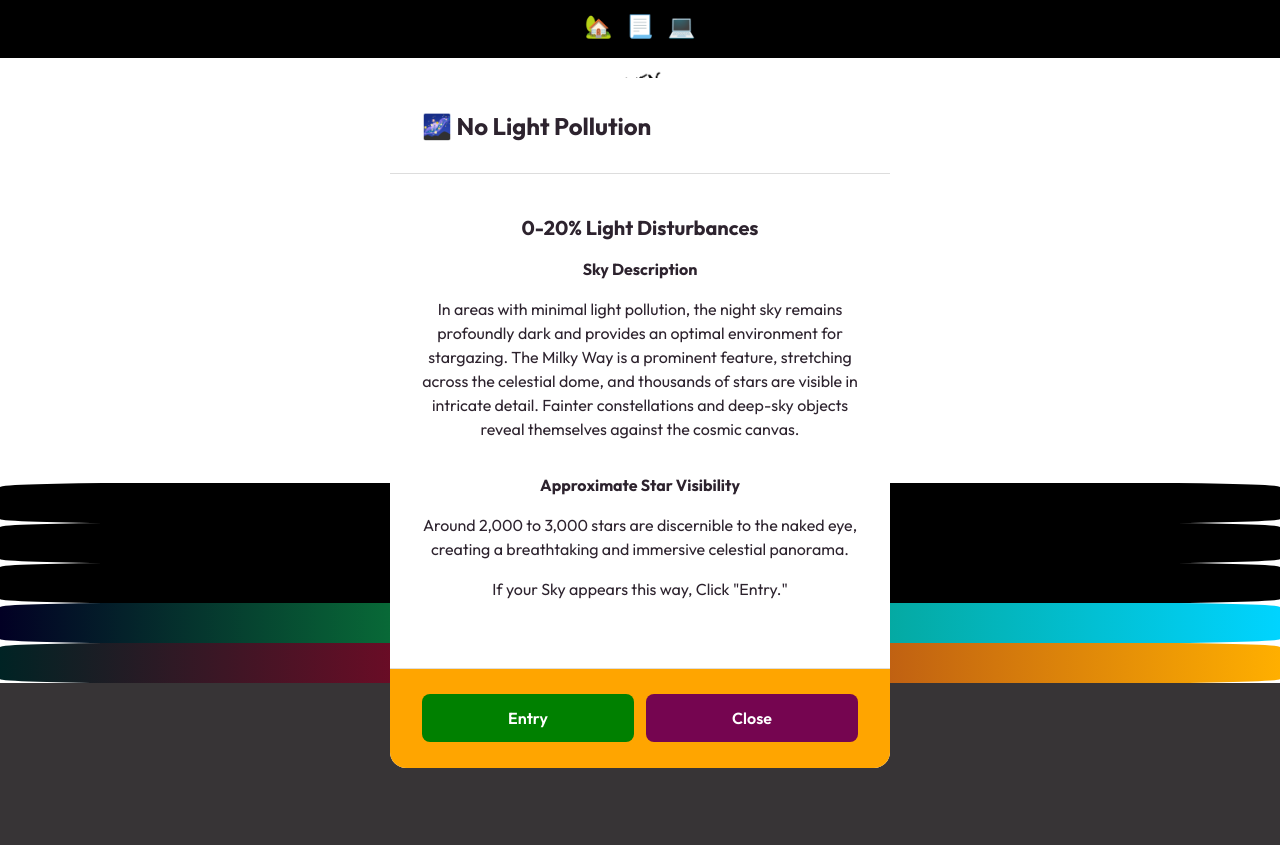
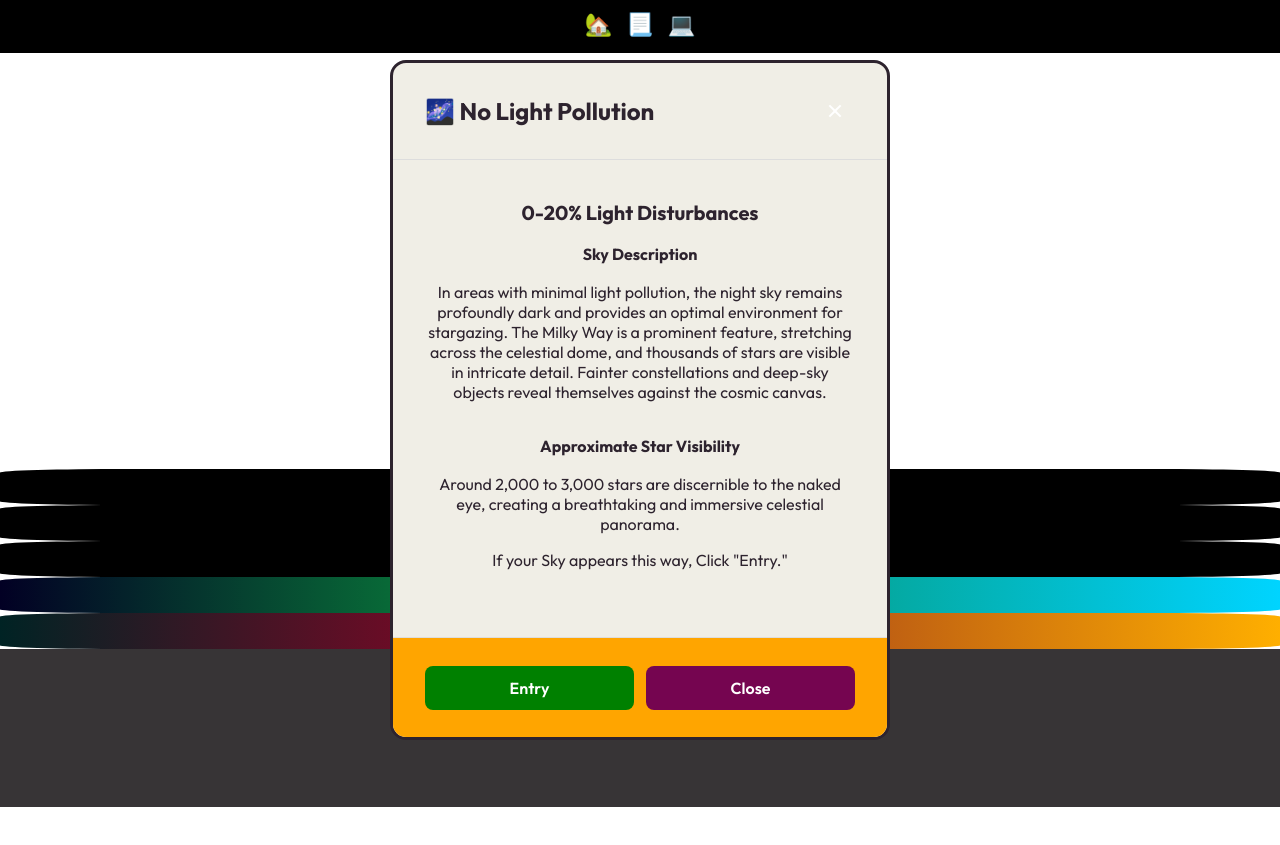
Before and after one commit to SharukhGV/emergency-response-frontend, a React (Vite) app: page / in a window 1280 px wide. Both pictures are taken after a click on the button "Low Light Pollution". After the commit the page ends 807 px from the top, so only its background shows below. Built offline with nearby package versions, Linux system fonts and the light colour scheme.

Commit message:
svg icon button exit added

```diff
--- a/src/App.css
+++ b/src/App.css
@@ -837,12 +837,12 @@ footer {
 
 /* Some basic CSS overrides */
 body {
-	line-height: 1.5;
-	min-height: 100vh;
+	/* line-height: 1.5;
+	min-height: 100vh; */
 	font-family: "Outfit", sans-serif;
 	color: #2d232e;
-	background-color: #ffffff;
-	position: relative;
+	/* background-color: #ffffff;
+	position: relative; */
 }
 
 button,
@@ -891,12 +891,13 @@ a {
 	max-width: 500px;
 	margin-left: auto;
 	margin-right: auto;
-	background-color: #fff;
+	background-color: #f0eee6;
 	border-radius: 16px;
 	overflow: hidden;
 	display: flex;
 	flex-direction: column;
 	box-shadow: 0 15px 30px 0 rgba(#000, 0.25);
+  border-style: solid;
 	@media (max-width: 600px) {
 		width: 90%;
 
--- a/src/pages/Home.jsx
+++ b/src/pages/Home.jsx
@@ -147,7 +147,7 @@ Food & Water Shortage
 			<h1 className="modal-container-title">
                         🌌 No Light Pollution
 			</h1>
-			<button className="icon-button">
+			<button  onClick={modal1Click} className="icon-button">
 				<svg xmlns="http://www.w3.org/2000/svg" viewBox="0 0 24 24" width="24" height="24">
 					<path fill="none" d="M0 0h24v24H0z" />
 					<path fill="currentColor" d="M12 10.586l4.95-4.95 1.414 1.414-4.95 4.95 4.95 4.95-1.414 1.414-4.95-4.95-4.95 4.95-1.414-1.414 4.95-4.95-4.95-4.95L7.05 5.636z" />
@@ -182,7 +182,7 @@ Food & Water Shortage
 			<h1 className="modal-container-title">
                         🏡 Moderate Light Pollution
 			</h1>
-			<button className="icon-button">
+			<button  onClick={modal2Click} className="icon-button">
 				<svg xmlns="http://www.w3.org/2000/svg" viewBox="0 0 24 24" width="24" height="24">
 					<path fill="none" d="M0 0h24v24H0z" />
 					<path fill="currentColor" d="M12 10.586l4.95-4.95 1.414 1.414-4.95 4.95 4.95 4.95-1.414 1.414-4.95-4.95-4.95 4.95-1.414-1.414 4.95-4.95-4.95-4.95L7.05 5.636z" />
@@ -218,7 +218,7 @@ Food & Water Shortage
 			<h1 className="modal-container-title">
                         🌆 High Light Pollution
 			</h1>
-			<button className="icon-button">
+			<button  onClick={modal3Click} className="icon-button">
 				<svg xmlns="http://www.w3.org/2000/svg" viewBox="0 0 24 24" width="24" height="24">
 					<path fill="none" d="M0 0h24v24H0z" />
 					<path fill="currentColor" d="M12 10.586l4.95-4.95 1.414 1.414-4.95 4.95 4.95 4.95-1.414 1.414-4.95-4.95-4.95 4.95-1.414-1.414 4.95-4.95-4.95-4.95L7.05 5.636z" />
@@ -252,7 +252,7 @@ Food & Water Shortage
 			<h1 className="modal-container-title">
                         ✨  Northern Lights
 			</h1>
-			<button className="icon-button">
+			<button  onClick={modal4Click} className="icon-button">
 				<svg xmlns="http://www.w3.org/2000/svg" viewBox="0 0 24 24" width="24" height="24">
 					<path fill="none" d="M0 0h24v24H0z" />
 					<path fill="currentColor" d="M12 10.586l4.95-4.95 1.414 1.414-4.95 4.95 4.95 4.95-1.414 1.414-4.95-4.95-4.95 4.95-1.414-1.414 4.95-4.95-4.95-4.95L7.05 5.636z" />
@@ -286,7 +286,7 @@ Food & Water Shortage
 			<h1 className="modal-container-title">
                         ☄️ Fireballs (Meteoric Events)
 			</h1>
-			<button className="icon-button">
+			<button  onClick={modal5Click} className="icon-button">
 				<svg xmlns="http://www.w3.org/2000/svg" viewBox="0 0 24 24" width="24" height="24">
 					<path fill="none" d="M0 0h24v24H0z" />
 					<path fill="currentColor" d="M12 10.586l4.95-4.95 1.414 1.414-4.95 4.95 4.95 4.95-1.414 1.414-4.95-4.95-4.95 4.95-1.414-1.414 4.95-4.95-4.95-4.95L7.05 5.636z" />
```
